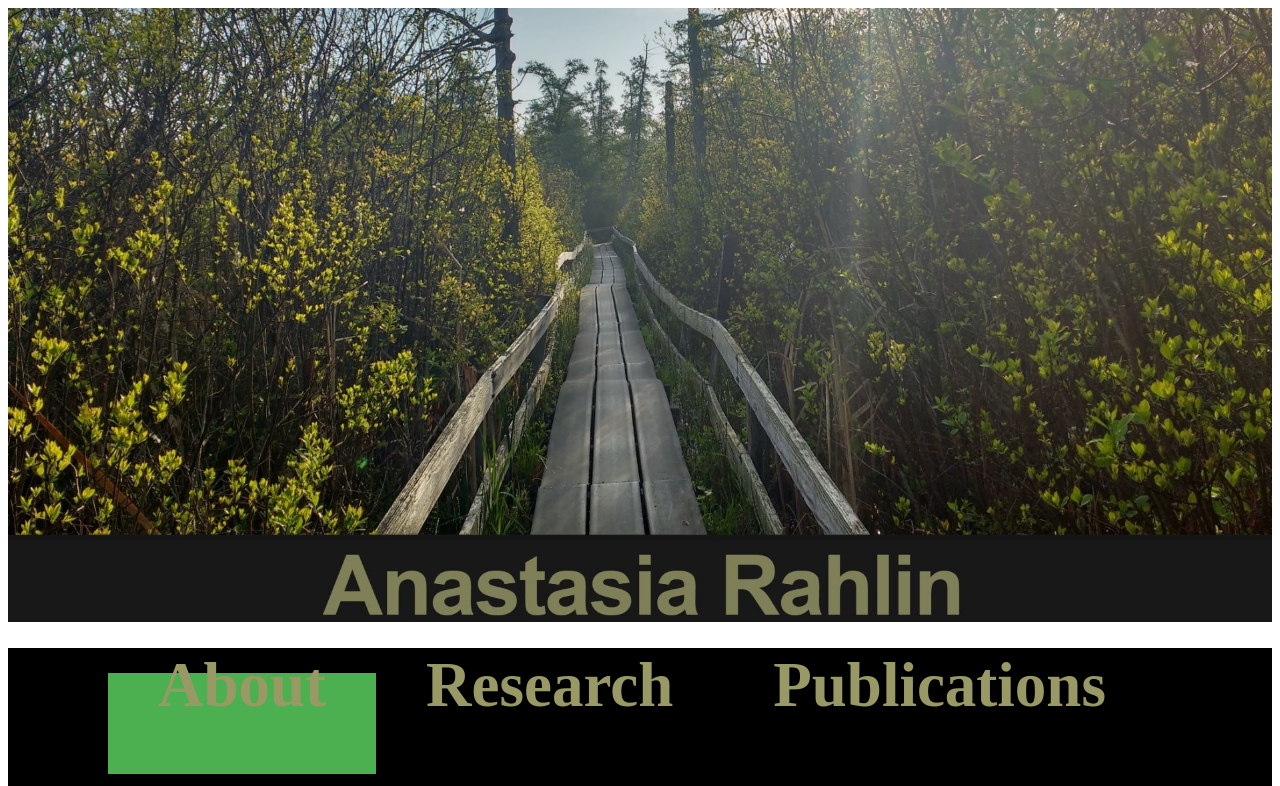
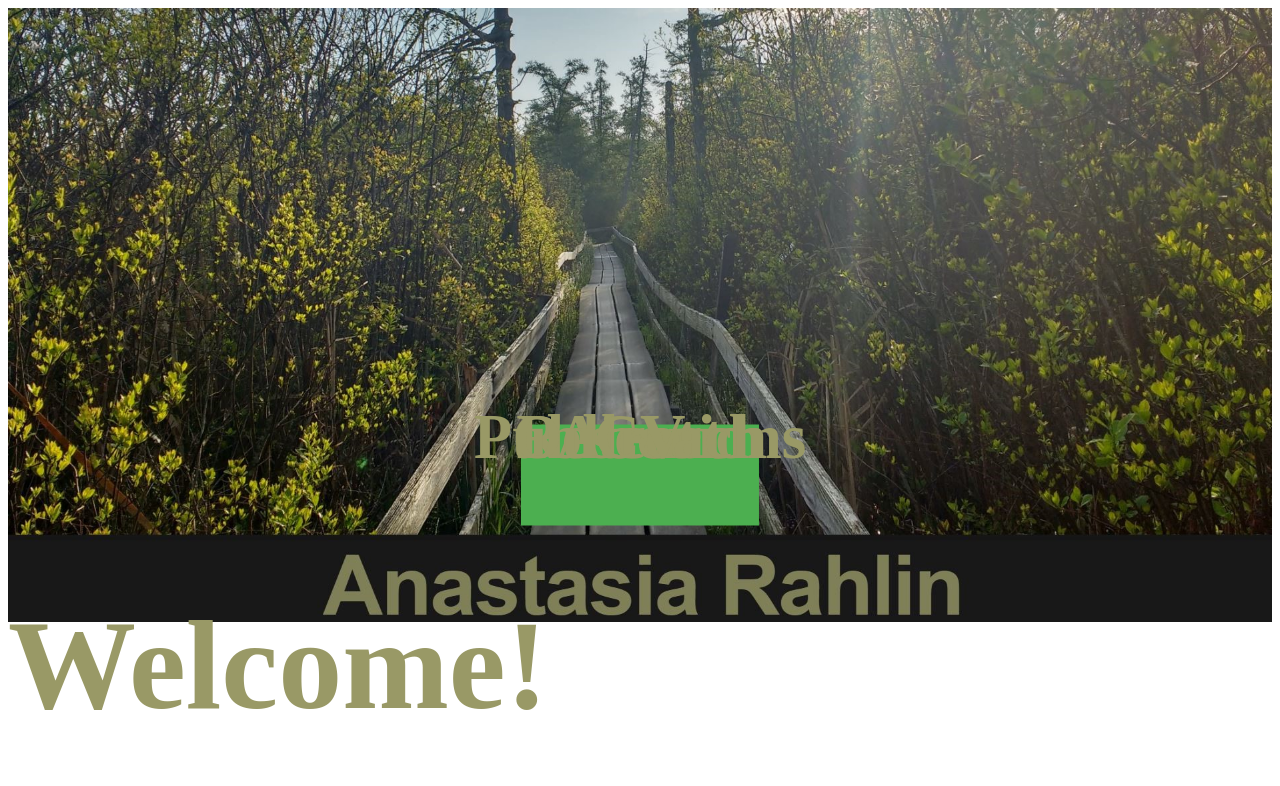
Before and after one commit to anarahlin/anarahlin.github.io, a Jekyll site: the page built from index.html, in a window 1280 px wide. Shown: the top 786 px of the page. Built offline with Jekyll 4.4.1, drawn with Linux system fonts in a browser that asks for light colours; nearby versions of some CDN libraries; the list of posts is cut into pages by our own code; comment, search, counter and statistics services are not loaded.

Commit message:
Update nav.html

```diff
--- a/_includes/nav.html
+++ b/_includes/nav.html
@@ -79,11 +79,15 @@
 }
 
 .topnav a {
-  float: left;
+  float: none;
+  position: absolute;
+  top: 50%;
+  left: 50%;
+  transform: translate(-50%, -50%);
   color: #f2f2f2;
   text-align: center;
   margin-top: 25px;
-  padding: 14px 50px;
+  padding: 14px 35px;
   text-decoration: none;
   font-size: 35px;
 }
```
